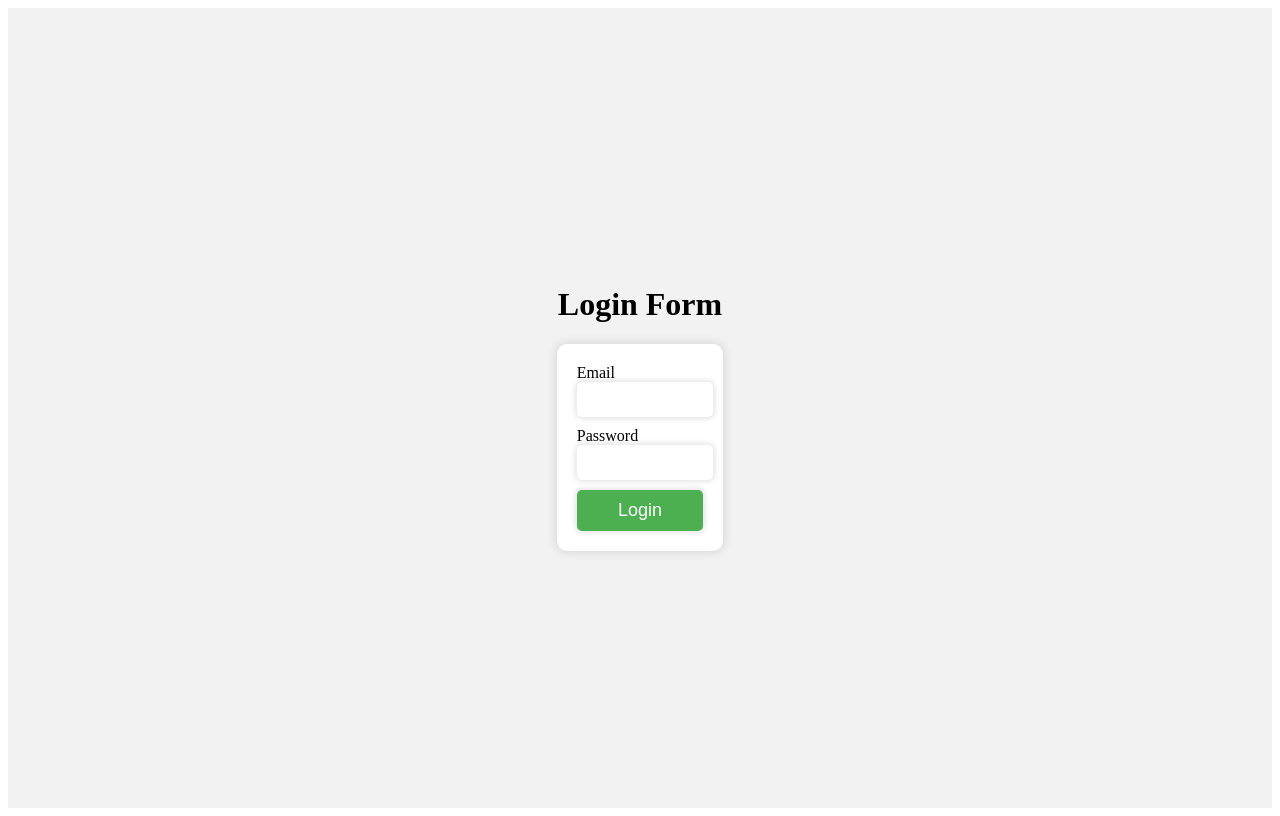
After one commit to Pavel-OOP/chat, a Flask app: page /login in a window 1280 px wide. The commit adds this page. Run offline with Flask 2, Linux system fonts and the light colour scheme.

Commit message:
added login form

```diff
--- a/api/rest.py
+++ b/api/rest.py
@@ -13,6 +13,17 @@ def handleMessage(message):
     print("Received message: " + message)
     if message != "User connected!":
         send(message, broadcast=True)
+
+
+@app.route('/api/login', methods=['POST'])
+def login():
+    data = request.json
+
+    email = data['email']
+    password = data['password']
+
+    print(email + " " + password)
+    return jsonify({'success': 100})
 
 
 @app.route('/api/register', methods=['POST'])
@@ -31,6 +42,11 @@ def register():
     return jsonify({'success': str(acc.isActive())})
 
 
+@app.route('/login')
+def loginPage():
+    return render_template("login.html")
+
+
 @app.route('/form')
 def form():
     return render_template("form.html")
--- /dev/null
+++ b/api/static/login.css
@@ -0,0 +1,72 @@
+.container {
+display: flex;
+flex-direction: column;
+justify-content: center;
+align-items: center;
+height: 100vh;
+background-color: #f2f2f2;
+}
+
+form {
+width: 10%;
+display: absolute;
+flex-direction: column;
+justify-content: center;
+align-items: center;
+background-color: white;
+border-radius: 10px;
+padding: 20px;
+box-shadow: 0px 0px 10px 2px rgba(0, 0, 0, 0.1);
+}
+
+label {
+margin-bottom: 5px;
+}
+#password {
+    width: 92%;
+}
+#email {
+    width: 92%;
+}
+input {
+padding: 10px;
+margin-bottom: 10px;
+width: 100%;
+border-radius: 5px;
+border: none;
+box-shadow: 0px 0px 5px 2px rgba(0, 0, 0, 0.1);
+}
+
+button {
+padding: 10px;
+width: 100%;
+border-radius: 5px;
+border: none;
+background-color: #4CAF50;
+color: white;
+font-size: 18px;
+cursor: pointer;
+box-shadow: 0px 0px 5px 2px rgba(0, 0, 0, 0.1);
+}
+
+button:hover {
+background-color: #3e8e41;
+}
+
+.redirect-btn {
+position: absolute;
+top: 5%;
+left:44.7%;
+width:10%;
+background-color: #4CAF50; /* Green background color */
+border: none; /* Remove button border */
+color: white; /* Text color */
+padding: 12px 2px; /* Padding for button text */
+text-align: center; /* Center button text */
+text-decoration: none; /* Remove underline on button */
+display: inline-block; /* Display as inline block element */
+font-size: 16px; /* Font size for button text */
+margin: 4px 2px; /* Add margin to button */
+cursor: pointer; /* Change cursor on hover */
+border-radius: 8px; /* Add rounded corners to button */
+}
--- a/api/static/styles.css
+++ b/api/static/styles.css
@@ -78,7 +78,7 @@
 .redirect-btn {
 position: absolute;
 top: 5%;
-left:36.9%;
+left:44.7%;
 background-color: #4CAF50; /* Green background color */
 border: none; /* Remove button border */
 color: white; /* Text color */
--- a/api/templates/form.html
+++ b/api/templates/form.html
@@ -2,12 +2,13 @@
 <html>
 <head>
 	<title>Registration Form</title>
-	<link rel="stylesheet" type="text/css" href="static/style1.css">
+	<link rel="stylesheet" type="text/css" href="static/form.css">
 	<script src="https://cdnjs.cloudflare.com/ajax/libs/jquery/3.6.3/jquery.min.js"></script>
     <script src="https://cdnjs.cloudflare.com/ajax/libs/socket.io/4.6.0/socket.io.js"></script>
 </head>
 <body>
 	<div class="container">
+		<button class="redirect-btn" onclick="location.href='/'">Go to Chatroom</button>
 		<h1>Register</h1>
 		<form>
 			<label for="name">Name:</label>
--- /dev/null
+++ b/api/templates/login.html
@@ -0,0 +1,61 @@
+
+<!DOCTYPE html>
+<html lang="en">
+<head>
+    <meta charset="UTF-8">
+    <title>Login Form</title>
+    <link rel="stylesheet" type="text/css" href="static/login.css" />
+    <script src="https://cdnjs.cloudflare.com/ajax/libs/jquery/3.6.0/jquery.min.js"></script>
+    <script src="https://cdnjs.cloudflare.com/ajax/libs/jquery-validate/1.19.3/jquery.validate.min.js"></script>
+</head>
+<body>
+    <div class="container">
+        <h1>Login Form</h1>
+        <form id="login-form">
+            <div class="form-group">
+                <label for="email">Email</label>
+                <input type="email" id="email" name="email" required>
+            </div>
+            <div class="form-group">
+                <label for="password">Password</label>
+                <input type="password" id="password" name="password" required>
+            </div>
+            <div class="form-group">
+                <button type="submit" id="login-btn">Login</button>
+            </div>
+        </form>
+        <div id="message"></div>
+    </div>
+    <script type="text/javascript">
+        const form = document.querySelector('form');
+		$(document).ready(function() {
+			console.log('JQuery Fired')
+
+          form.addEventListener('submit', (event) => {
+            event.preventDefault();
+			var formData = {
+				email: $('#email').val(),
+				password: $('#password').val()
+			}
+
+			$.ajax({
+				type: 'POST',
+				url: '/api/login',
+				data: JSON.stringify(formData),
+				contentType: 'application/json',
+				success: function(response){
+					console.log('Success', response);
+				},
+				error: function(error) {
+					console.error('Error:', error)
+				}
+			})
+
+            $('#email').val('')
+            $('#password').val('')
+          });
+		});
+
+    </script>
+</body>
+</html>
```
Also changed, not shown: api/static/form.css (renamed from api/static/style1.css, +19 -0 lines).
